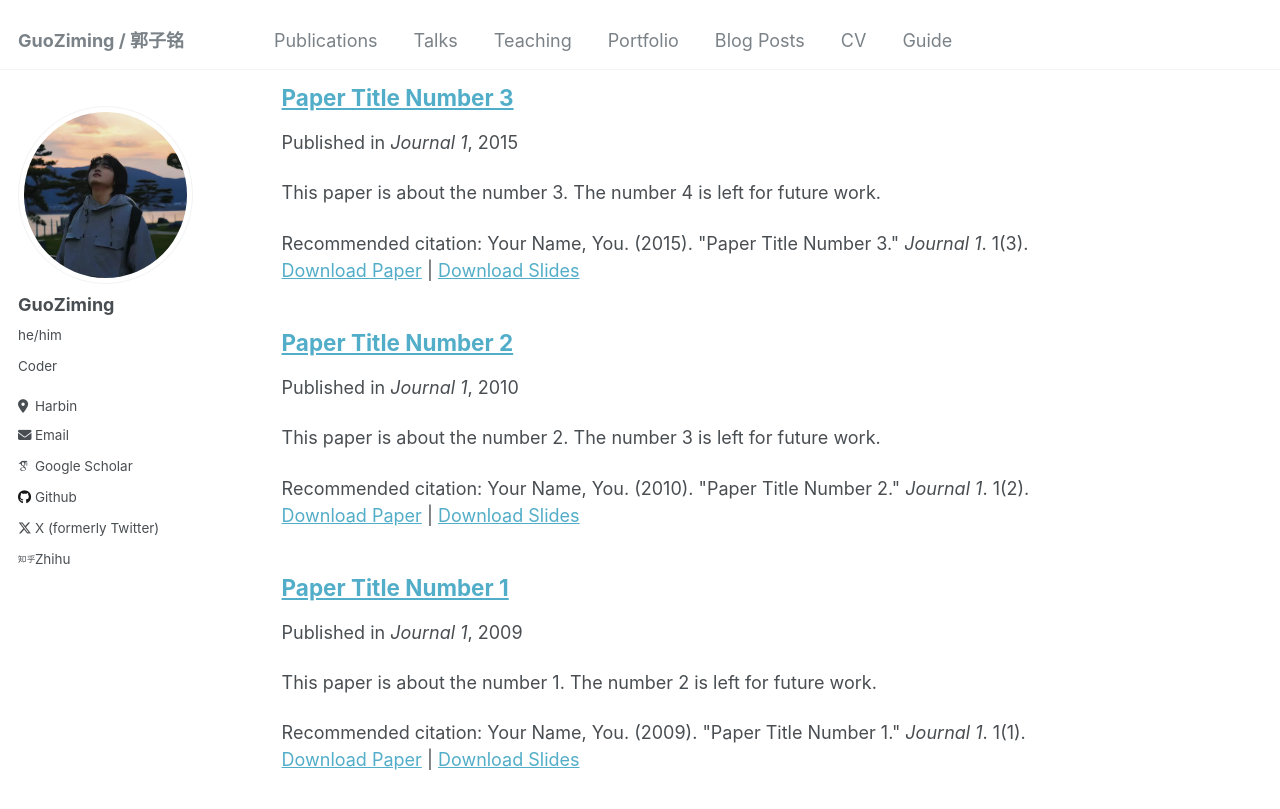
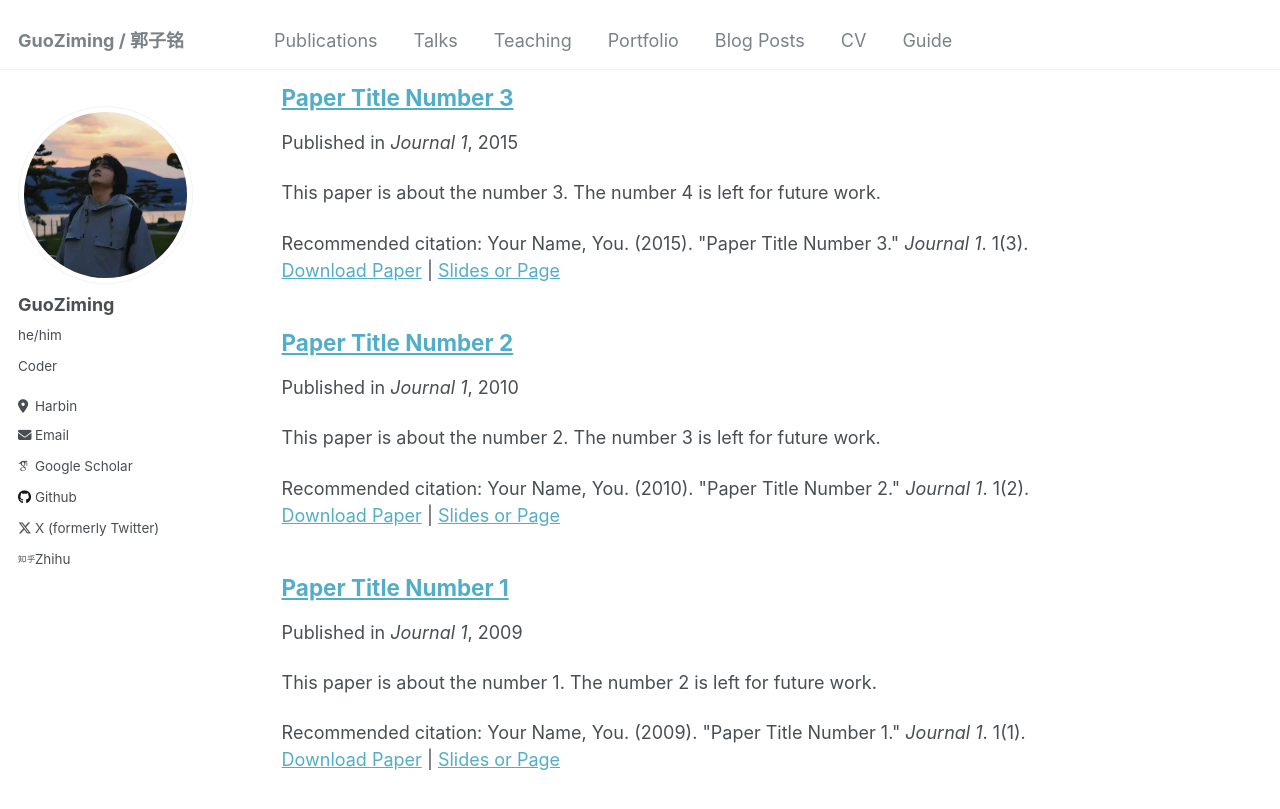
Before and after one commit to mcxiaoxiao/mcxiaoxiao.github.io, a Jekyll site: the page built from _pages/publications.md, in a window 1280 px wide and 900 px high, scrolled down 462 px. Shown: the top 809 px of the window. Built offline with Jekyll 4.4.1, drawn with Linux system fonts in a browser that asks for light colours; some web fonts are replaced.

Commit message:
Slides or Page

```diff
--- a/_includes/archive-single.html
+++ b/_includes/archive-single.html
@@ -53,17 +53,17 @@
     {% endif %}
 
     {% if post.citation and post.paperurl and post.slidesurl %}
-      <p>Recommended citation: {{ post.citation }}<br /><a href="{{ post.paperurl }}">Download Paper</a> | <a href="{{ post.slidesurl }}">Download Slides</a></p>
+      <p>Recommended citation: {{ post.citation }}<br /><a href="{{ post.paperurl }}">Download Paper</a> | <a href="{{ post.slidesurl }}">Slides or Page</a></p>
     {% elsif post.citation and post.paperurl %}
       <p>Recommended citation: {{ post.citation }}<br /><a href="{{ post.paperurl }}">Download Paper</a></p>
     {% elsif post.citation and post.slidesurl %}
-      <p>Recommended citation: {{ post.citation }}<br /><a href="{{ post.slidesurl }}">Download Slides</a></p>
+      <p>Recommended citation: {{ post.citation }}<br /><a href="{{ post.slidesurl }}">Slides or Page</a></p>
     {% elsif post.citation %}
       <p>Recommended citation: {{ post.citation }}</p>
     {% elsif post.paperurl %}
       <p><a href=" {{ post.paperurl }} ">Download Paper</a></p>
     {% elsif post.slidesurl %}
-      <p>Download <a href="{{ post.slidesurl }}">Download Slides</a></p></p>
+      <p>Download <a href="{{ post.slidesurl }}">Slides or Pages</a></p></p>
     {% endif %}
 
   </article>
--- a/_layouts/single.html
+++ b/_layouts/single.html
@@ -48,15 +48,15 @@ layout: default
         {{ content }}
 
         {% if page.citation and page.paperurl and page.slidesurl %}
-          <p style="font-size: smaller">Recommended citation: {{ page.citation }}<br /><a href="{{ page.paperurl }}">Download Paper</a> | <a href="{{ page.slidesurl }}">Download Slides</a></p>
+          <p style="font-size: smaller">Recommended citation: {{ page.citation }}<br /><a href="{{ page.paperurl }}">Download Paper</a> | <a href="{{ page.slidesurl }}">Slides or Page</a></p>
         {% elsif page.citation and page.paperurl %}
           <p style="font-size: smaller">Recommended citation: {{ page.citation }}<br /><a href="{{ page.paperurl }}">Download Paper</a></p>
         {% elsif page.citation and page.slidesurl %}
-          <p style="font-size: smaller">Recommended citation: {{ page.citation }}<br /><a href="{{ page.slidesurl }}">Download Slides</a></p>
+          <p style="font-size: smaller">Recommended citation: {{ page.citation }}<br /><a href="{{ page.slidesurl }}">Slides or Page</a></p>
         {% elsif page.citation %}
           <p style="font-size: smaller">Recommended citation: {{ page.citation }}</p>
         {% elsif page.slidesurl %}
-          <p style="font-size: smaller"><a href="{{ page.slidesurl }}">Download Slides</a></p>
+          <p style="font-size: smaller"><a href="{{ page.slidesurl }}">Slides or Page</a></p>
         {% endif %}
 
         {% if page.link %}<div><a href="{{ page.link }}" class="btn">{{ site.data.ui-text[site.locale].ext_link_label | default: "Direct Link" }}</a></div>{% endif %}
```
